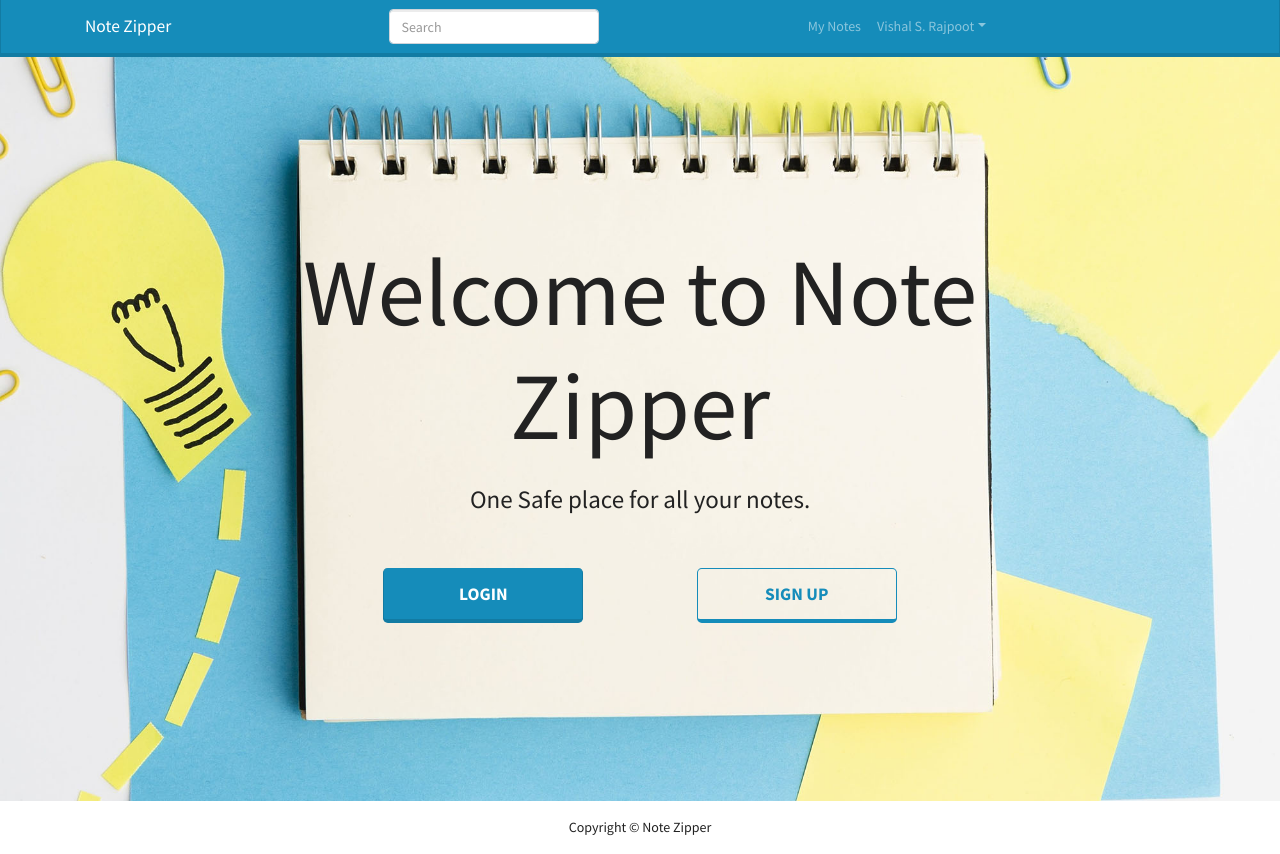
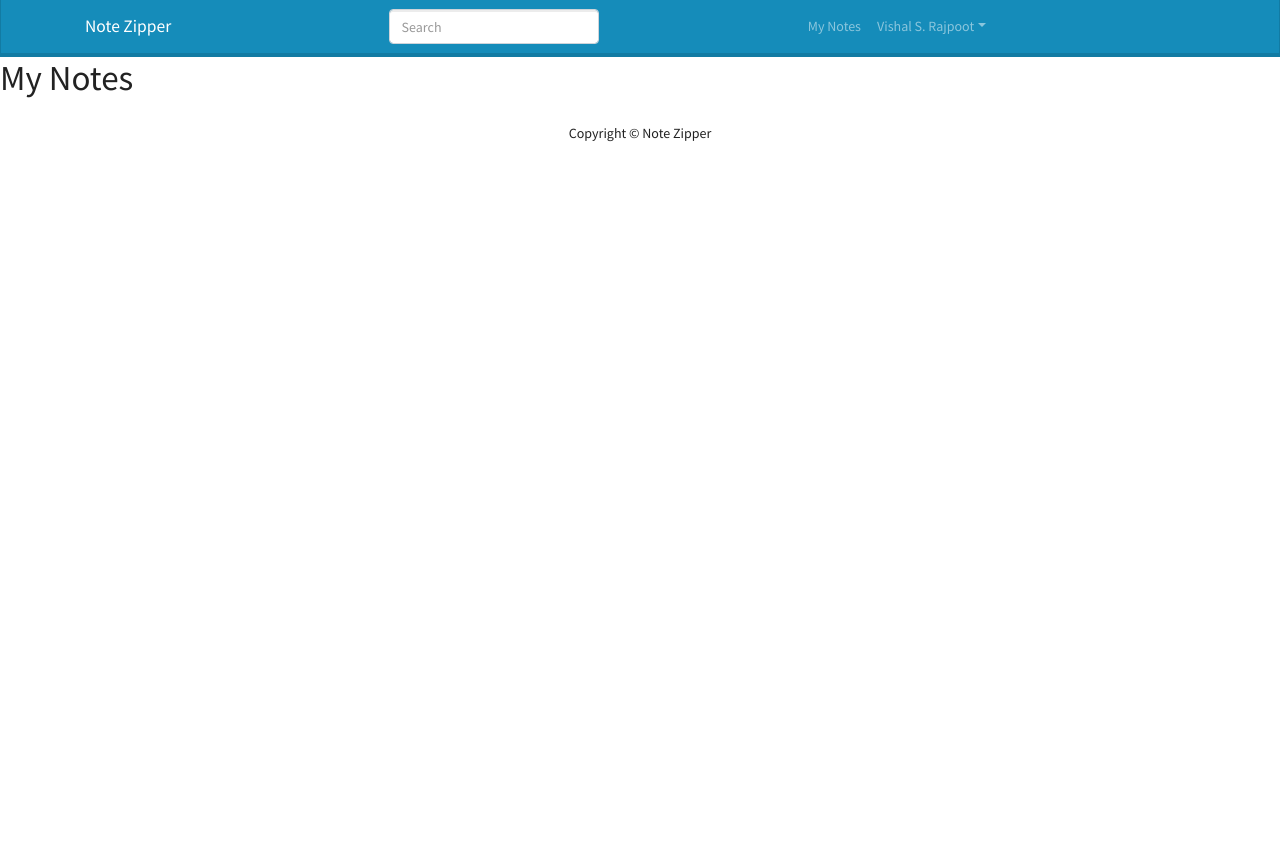
Before and after one commit to vishal-singh-rajpoot/notezipper_mern, a React (Create React App) app in the folder frontend/: page /mynotes in a window 1280 px wide. After the commit the page ends 800 px from the top, so only its background shows below. Built offline with nearby package versions, Linux system fonts and the light colour scheme.

Commit message:
lec 7 - till 5:19

```diff
--- a/frontend/package.json
+++ b/frontend/package.json
@@ -9,6 +9,7 @@
     "react": "^18.2.0",
     "react-bootstrap": "^2.5.0",
     "react-dom": "^18.2.0",
+    "react-router-dom": "^5.3.0",
     "react-scripts": "5.0.1",
     "web-vitals": "^2.1.4"
   },
--- a/frontend/src/App.js
+++ b/frontend/src/App.js
@@ -3,15 +3,19 @@ import React from "react";
 import Footer from "./components/Footer/Footer";
 import Header from "./components/Header/Header";
 import LandingPage from "./screens/LandingPage/LandingPage";
+import { BrowserRouter, Route } from "react-router-dom";
+import MyNotes from "./MyNotes/MyNotes";
 
 const App = () => (
-  <>
+  <BrowserRouter>
     <Header />
     <main>
-      <LandingPage />
+        <Route path="/" component={LandingPage} exact />
+        <Route path="/mynotes" component={() => <MyNotes />} />
+      {/* <LandingPage /> */}
     </main>
     <Footer />
-  </>
+  </BrowserRouter>
 );
 
 export default App;
--- a/frontend/src/MyNotes/MyNotes.js
+++ b/frontend/src/MyNotes/MyNotes.js
@@ -2,7 +2,7 @@ import React from 'react'
 
 const MyNotes = () => {
   return (
-    <div><h1>My Notes</h1></div>
+    <h1>My Notes</h1>
   )
 }
 
```
Also changed, not shown: 1 other file (tests, documents, lock files or other folders).
